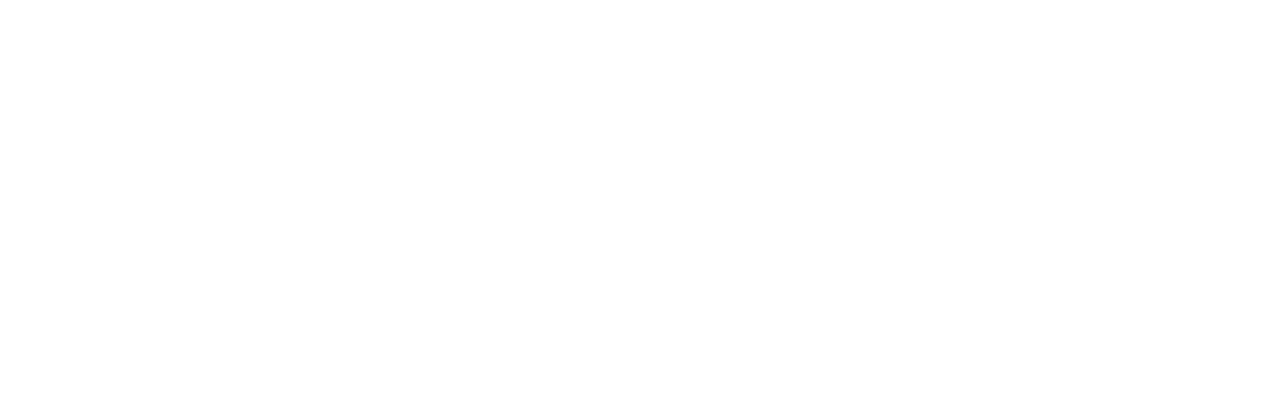
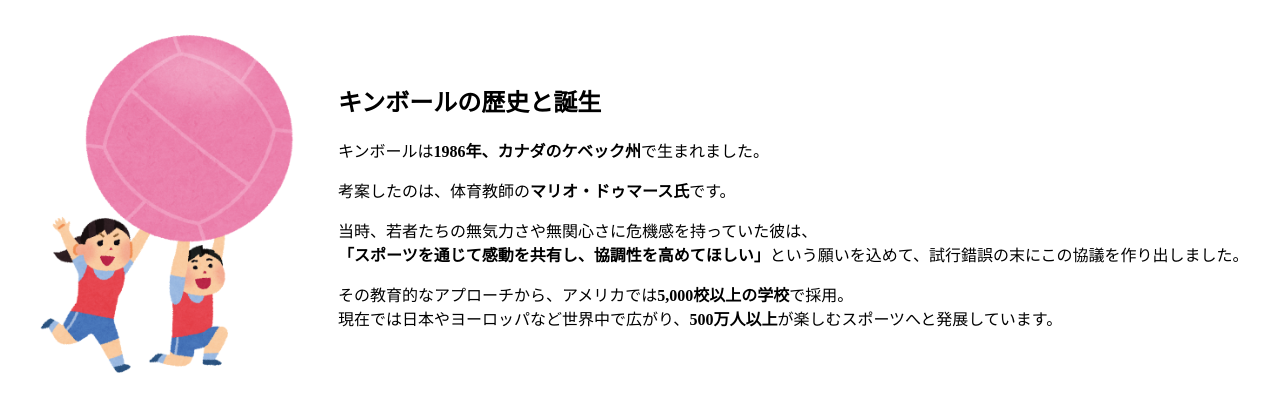
Before and after one commit to 1F10260243/cs1-2026-class9-team2-project, a plain HTML site: page history.html in a window 1280 px wide. Drawn offline with Linux system fonts and the light colour scheme.

Commit message:
historyページの横並びレイアウト基盤の完成

```diff
--- /dev/null
+++ b/css/history.css
@@ -0,0 +1,12 @@
+.history-image {
+  display: flex;
+  align-items: center;
+  gap: 30px;
+  margin-top: 30px;
+}
+
+.history-image img {
+  width: 300px;
+  height: auto;
+  border-radius: 8px;
+}
--- a/history.html
+++ b/history.html
@@ -3,8 +3,21 @@
     <head>
         <meta charset="UTF-8">
         <title>キンボールの歴史</title>
+        <link rel="stylesheet" href="css/history.css">
     </head>
     <body>
 
+        <div class="history-image">
+            <img src="images/kinball_irasuto.png" alt="キンボールのイラスト">
+
+            <div class="text-group">
+             <h2>キンボールの歴史と誕生</h2>
+                <p>キンボールは<strong>1986年、カナダのケベック州</strong>で生まれました。</p>
+                <p>考案したのは、体育教師の<strong>マリオ・ドゥマース氏</strong>です。</p>
+                <p>当時、若者たちの無気力さや無関心さに危機感を持っていた彼は、<br>
+                <strong>「スポーツを通じて感動を共有し、協調性を高めてほしい」</strong>という願いを込めて、試行錯誤の末にこの協議を作り出しました。</p>
+                <p>その教育的なアプローチから、アメリカでは<strong>5,000校以上の学校</strong>で採用。<br>現在では日本やヨーロッパなど世界中で広がり、<strong>500万人以上</strong>が楽しむスポーツへと発展しています。</p>
+            </div>
+        </div>
     </body>
 </html>
```
